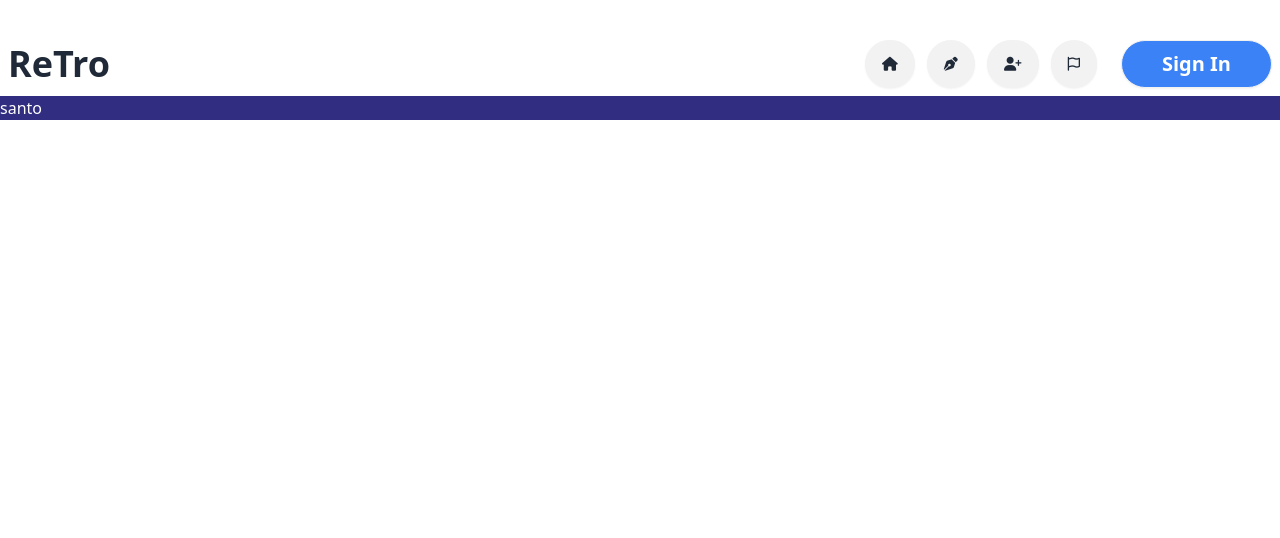
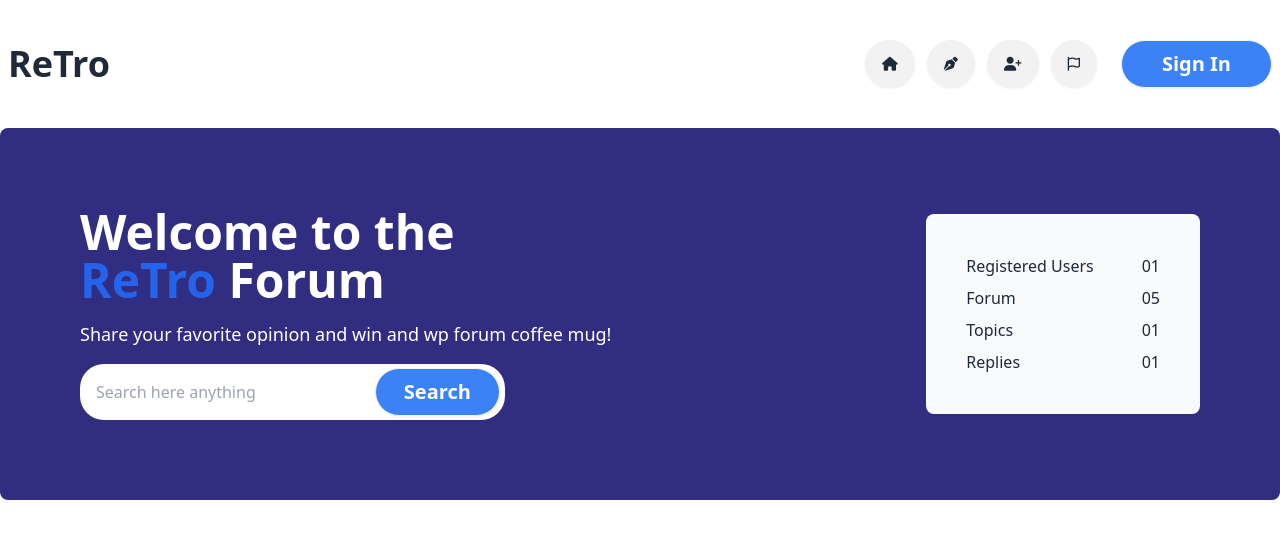
Before and after one commit to Santo12896/Assignment-6, a plain HTML site: page index.html in a window 1280 px wide. Drawn offline with nearby package versions, Linux system fonts and the light colour scheme.

Commit message:
banner section

```diff
--- a/index.html
+++ b/index.html
@@ -10,8 +10,8 @@
     <script src="https://kit.fontawesome.com/e4fe01948c.js" crossorigin="anonymous"></script>
 
 </head>
-<body class="container ms-auto">
-    <header class="mt-8 ">
+<body class="container mx-auto">
+    <header class="my-8 ">
         <div class="navbar bg-base-100">
             <div class="flex-1">
               <a class=" text-4xl font-bold">ReTro</a>
@@ -36,14 +36,47 @@
           </div>
     </header>
     <main>
-        <section class="bg-[#312e81]">
-            <div>
+        <!-- banner start -->
+        <section class="bg-[#312e81] rounded-lg">
+            <div class="p-20 lg:flex justify-between items-center">
                 <div>
-                    <p class="text-white">santo</p>
+                    <p class="text-white text-5xl font-bold">Welcome to the <br>
+                        <span class="text-[#2563eb]">ReTro</span> Forum</p>
+                    <p class="text-white text-lg my-4">Share your favorite opinion and win and wp
+                        forum coffee mug!
+                    </p>
+                    <div>
+                        <div class="relative ">
+                            <input class=" p-4 rounded-3xl w-4/5" type="text" name="" id="" placeholder="Search here anything">
+                            <div class="absolute   top-1 end-[21%]">
+                                <button class="btn bg-[#3b82f6] text-white rounded-3xl lg:px-7  text-xl">Search</button>
+                            </div>
+                        </div>
+
+                    </div>
                 </div>
-                <div></div>
+                <div class="bg-slate-50 flex justify-center rounded-lg p-10 mt-4 lg:mt-0">
+                    <div class="text-base font-normal">
+                        <p>Registered Users</p>
+                        <p class="py-2">Forum</p>
+                        <p>Topics</p>
+                        <p class="pt-2">Replies</p>
+                    </div>
+                    <div class="ml-12 text-base font-normal">
+                        <p>01</p>
+                        <p class="py-2">05</p>
+                        <p>01</p>
+                        <p class="pt-2">01</p>
+                    </div>
+                </div>
             </div>
         </section>
+        <!-- banner end -->
+
+        <!-- body section start -->
+         <section>
+
+         </section>
     </main>
     <footer>
 
```
